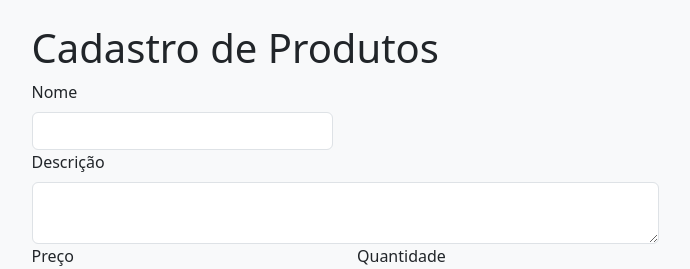
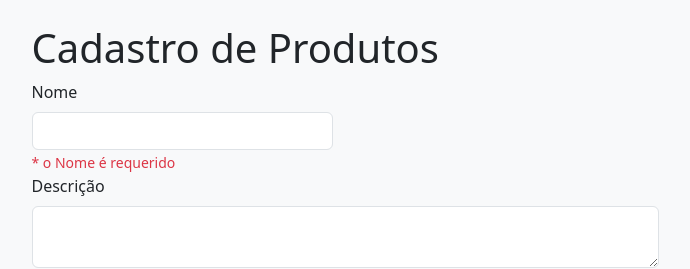
Before and after one commit to DSFerrari/Cadastro-de-produtos, an Angular app: page / in a window 1280 px wide. Both pictures are taken after typing "Sample", "Sample", "5", "5" into the empty fields and a click on the button "Salvar". Shown: the top 269 px of the page, without its empty margins (295-985 px from the left). Built offline with nearby package versions, Linux system fonts and the light colour scheme; no server answers; data requests are answered from the project's data file.

Commit message:
mensagem de erro funcionando

```diff
--- a/src/app/products/products.component.html
+++ b/src/app/products/products.component.html
@@ -12,6 +12,12 @@
       id="nome"
       formControlName="name"
       />
+    <small *ngIf="submited && name.hasError('minlength')" class="text-danger">
+    * o nome do produto tem que ter no mínimo três caracteres
+  </small>
+  <small *ngIf="submited && name.hasError('required')" class="text-danger">
+  * o Nome é requerido
+</small>
     </div>
   </div>
     <div class="mb-3">
--- a/src/app/products/products.component.ts
+++ b/src/app/products/products.component.ts
@@ -1,7 +1,7 @@
 import { ProductsService } from './../products.service';
 import { Component, OnInit } from '@angular/core';
 import {Product} from './list'
-import { FormBuilder, FormGroup } from '@angular/forms';
+import { FormBuilder, FormGroup, Validators } from '@angular/forms';
 
 @Component({
   selector: 'app-products',
@@ -13,13 +13,14 @@ export class ProductsComponent implements OnInit{
 
   formGroupProduct : FormGroup;
   isEditing: boolean = false;
+  submited: boolean = false;
 
   constructor(private formBuilder:
   FormBuilder, private service: ProductsService){
     this.formGroupProduct =
   formBuilder.group({
     id: [''],
-    name: [''],
+    name: ['',[Validators.minLength(3),Validators.required]],
     describe: [''],
     price: [''],
     quant: ['']
@@ -36,21 +37,25 @@ export class ProductsComponent implements OnInit{
   }
 
   save(){
+    this.submited = true;
+    if (this.formGroupProduct.valid){
     if(this.isEditing){
       this.service.update(this.formGroupProduct.value).subscribe({
         next : () => {
           this.loadProducts();
           this.isEditing = false;
+          this.submited = false;
         }
       })
     }
     else{
     this.service.save(this.formGroupProduct.value).subscribe({
-      next: data => this.products.push(data)
+      next: data => {this.products.push(data),this.submited = false;}
     });
   }
 this.formGroupProduct.reset();
 }
+  }
   delete(Product:Product){
     this.service.delete(Product).subscribe({
       next: () => this.loadProducts(),});
@@ -60,4 +65,7 @@ this.formGroupProduct.reset();
     this.formGroupProduct.setValue(Product);
     this.isEditing = true;
    }
-}
+   get name(): any{
+    return this.formGroupProduct.get("name");
+   }
+  }
```
